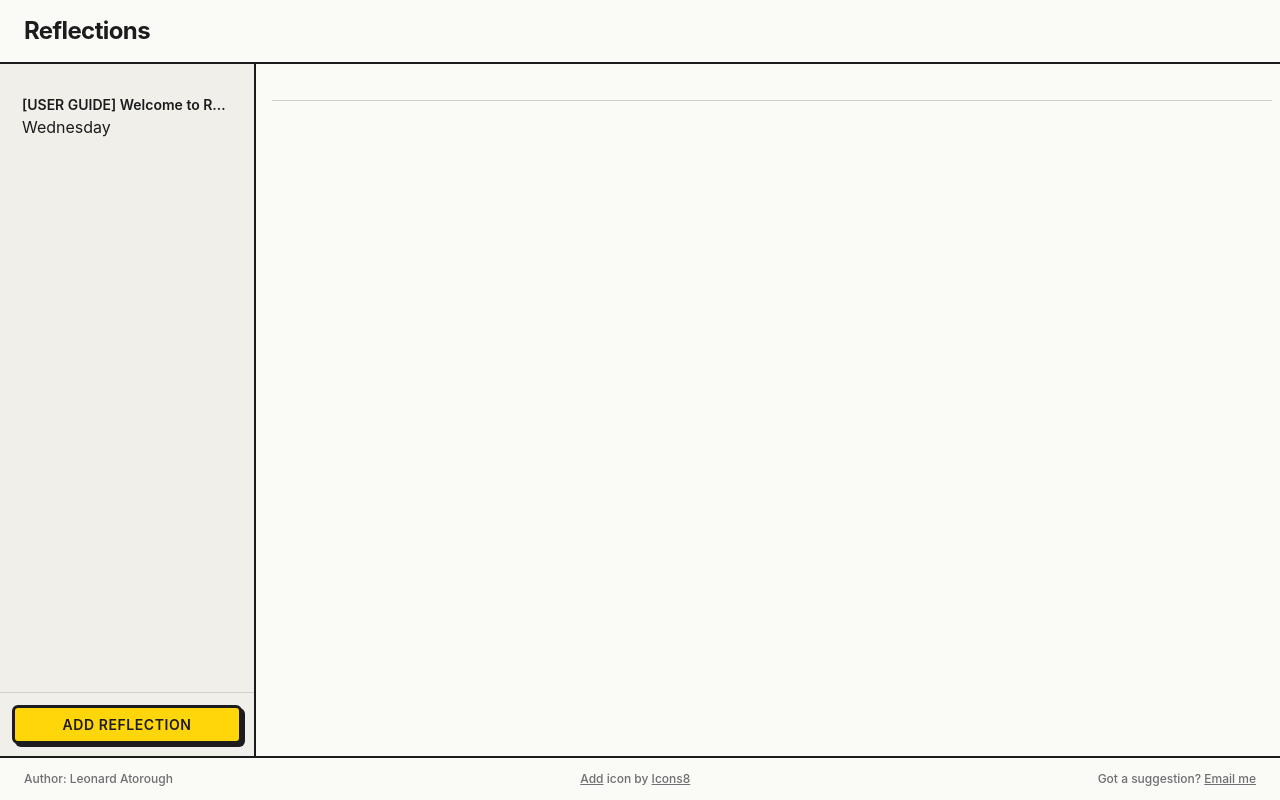
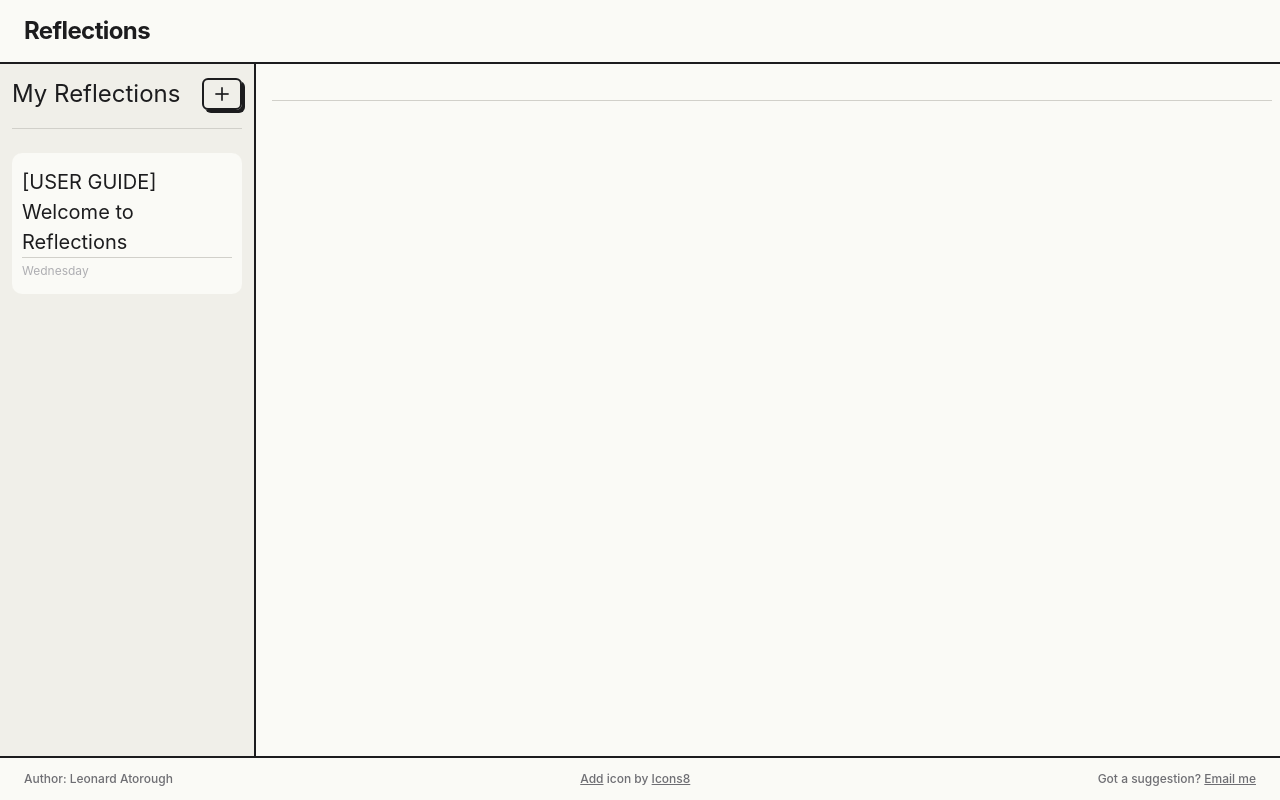
Before and after one commit to Leonard-Atorough/reflections-app, a React (Vite) app: page / in a window 1280 px wide. Built offline with nearby package versions, Linux system fonts and the light colour scheme.

Commit message:
Implement ReflectionsMenu and MenuItem components with styling; add tests for both components; refactor Aside and Header to integrate new components; update Button styles for size variations.

```diff
--- a/src/components/Reflection/ReflectionItem.module.css
+++ b/src/components/Reflection/ReflectionsMenu/MenuItem/MenuItem.module.css
@@ -1,6 +1,7 @@
 .reflectionItem {
   padding: var(--space-3) var(--space-2);
   border-radius: var(--radius-md);
+  background: var(--color-bg);
   border: var(--border-width) solid transparent;
   cursor: pointer;
   transition:
@@ -20,13 +21,13 @@
 }
 
 .reflectionTitle {
-  font-size: var(--text-sm);
-  font-weight: var(--weight-semibold);
+  font-size: var(--text-xl);
+  font-weight: var(--weight-normal);
   color: var(--color-text);
-  margin: 0;
-  overflow: hidden;
+  border-bottom: 1px solid var(--color-border-subtle);
+  /* overflow: hidden;
   text-overflow: ellipsis;
-  white-space: nowrap;
+  white-space: nowrap; */
 }
 
 .reflectionMeta {
--- a/src/components/Reflection/ReflectionItem.tsx
+++ b/src/components/Reflection/ReflectionsMenu/MenuItem/MenuItem.tsx
@@ -1,14 +1,14 @@
 import { useContext } from "react";
-import type { Reflection } from "../../types/Reflection";
-import styles from "./ReflectionItem.module.css";
-import { useFormattedDate } from "../../hooks/useFormattedDate";
-import { ReflectionsContext, UIContext } from "../../contexts";
+import type { Reflection } from "../../../../types/Reflection";
+import styles from "./MenuItem.module.css";
+import { useFormattedDate } from "../../../../hooks/useFormattedDate";
+import { ReflectionsContext, UIContext } from "../../../../contexts";
 
 type Props = {
   reflection: Reflection;
 };
 
-export function ReflectionItem({ reflection }: Props) {
+export function MenuItem({ reflection }: Props) {
   const { selectedId, setSelectedId } = useContext(ReflectionsContext);
   const { isEditing, setIsEditing, setSidebarVisible } = useContext(UIContext);
 
@@ -35,7 +35,7 @@ export function ReflectionItem({ reflection }: Props) {
       aria-selected={isSelected}
     >
       <h3 className={styles.reflectionTitle}>{reflection.title}</h3>
-      <div>{formattedUpdateDate}</div>
+      <div className={styles.reflectionMeta}>{formattedUpdateDate}</div>
     </li>
   );
 }
--- /dev/null
+++ b/src/components/Reflection/ReflectionsMenu/ReflectionsMenu.module.css
@@ -0,0 +1,8 @@
+.list {
+  list-style: none;
+  padding: 0;
+  margin: 0;
+  display: flex;
+  flex-direction: column;
+  gap: var(--space-3);
+}
--- /dev/null
+++ b/src/components/Reflection/ReflectionsMenu/ReflectionsMenu.tsx
@@ -0,0 +1,17 @@
+import type { Reflection } from "../../../types/Reflection";
+import { MenuItem } from "./MenuItem/MenuItem";
+import styles from "./ReflectionsMenu.module.css";
+
+type Props = {
+  reflections: Reflection[];
+};
+
+export function ReflectionsMenu({ reflections }: Props) {
+  return (
+    <ul role="listbox" aria-label="Reflections List" className={styles.list}>
+      {reflections.map((reflection) => (
+        <MenuItem key={reflection.id} reflection={reflection} />
+      ))}
+    </ul>
+  );
+}
--- a/src/components/ui/Button.module.css
+++ b/src/components/ui/Button.module.css
@@ -27,18 +27,6 @@
     transform: none;
     outline: none;
   }
-}
-
-.btn-icon {
-  display: inline-flex;
-  align-items: center;
-  justify-content: center;
-  padding: var(--space-2);
-  background-color: transparent;
-  border: var(--border-width) solid var(--color-border);
-  border-radius: var(--radius-sm);
-  box-shadow: var(--shadow-sm);
-  cursor: pointer;
 }
 
 .btn-outline {
@@ -79,3 +67,18 @@
     box-shadow: var(--shadow-sm);
   }
 }
+
+.btn-small {
+  padding: var(--space-1) var(--space-2);
+  font-size: var(--text-sm);
+}
+
+.btn-medium {
+  padding: var(--space-2) var(--space-4);
+  font-size: var(--text-md);
+}
+
+.btn-large {
+  padding: var(--space-3) var(--space-6);
+  font-size: var(--text-lg);
+}
--- a/src/components/ui/Button.tsx
+++ b/src/components/ui/Button.tsx
@@ -1,6 +1,7 @@
 import styles from "./Button.module.css";
 
 export type ButtonVariant = "primary" | "secondary" | "outline" | "danger";
+export type ButtonSize = "small" | "medium" | "large";
 
 const variantClassMap: Record<ButtonVariant, string> = {
   primary: styles["btn-primary"],
@@ -9,20 +10,24 @@ const variantClassMap: Record<ButtonVariant, string> = {
   danger: styles["btn-danger"],
 };
 
-export function Button({
-  variant,
-  children,
-  onClick,
-  className,
-}: {
+const sizeClassMap: Record<ButtonSize, string> = {
+  small: styles["btn-small"],
+  medium: styles["btn-medium"],
+  large: styles["btn-large"],
+};
+
+export interface ButtonProps {
   variant?: ButtonVariant;
+  size?: ButtonSize;
   children: React.ReactNode;
   onClick: (e: React.MouseEvent<HTMLButtonElement>) => void;
   className?: string;
-}) {
+}
+
+export function Button({ variant, children, onClick, className, size }: ButtonProps) {
   return (
     <button
-      className={`btn ${variantClassMap[variant || "primary"]} ${className || ""}`}
+      className={`btn ${variantClassMap[variant || "primary"]} ${sizeClassMap[size || "medium"]} ${className || ""}`}
       onClick={onClick}
     >
       {children}
--- a/src/layout/Aside.tsx
+++ b/src/layout/Aside.tsx
@@ -1,5 +1,5 @@
 import { useContext } from "react";
-import { ReflectionItem } from "../components/Reflection/ReflectionItem";
+import { ReflectionsMenu } from "../components/Reflection/ReflectionsMenu/ReflectionsMenu";
 import styles from "./Layout.module.css";
 import { ReflectionsContext, UIContext } from "../contexts";
 import { Button } from "../components/ui";
@@ -19,18 +19,23 @@ export function Aside() {
       className={`${styles.sidebar} ${sidebarVisible ? styles.active : ""}`}
       onClick={() => setIsEditing(false)}
     >
-      <div>
-        <ul role="listbox" aria-label="Reflections List">
-          {reflections.map((reflection) => {
-            return <ReflectionItem key={reflection.id} reflection={reflection} />;
-          })}
-        </ul>
-      </div>
-      <div className={styles.addButton}>
-
-        <Button variant="primary" onClick={handleAddButtonCLick}>
-          Add Reflection
-        </Button>
+      <div className={styles.sidebarContent}>
+        <div className={styles.sidebarHeader}>
+          <h2 className={styles.sidebarTitle}>My Reflections</h2>
+          <Button variant="outline" size="small" aria-label="Add Reflection" onClick={handleAddButtonCLick}>
+            <svg
+              xmlns="http://www.w3.org/2000/svg"
+              viewBox="0 0 24 24"
+              fill="currentColor"
+              width="20"
+              height="20"
+            >
+              <line x1="4" y1="12" x2="20" y2="12" stroke="currentColor" strokeWidth="2" />
+              <line x1="12" y1="4" x2="12" y2="20" stroke="currentColor" strokeWidth="2" />
+            </svg>
+          </Button>
+        </div>
+        <ReflectionsMenu reflections={reflections} />
       </div>
     </aside>
   );
--- a/src/layout/Header.tsx
+++ b/src/layout/Header.tsx
@@ -15,9 +15,10 @@ export function Header() {
 
   return (
     <header onClick={() => setIsEditing(false)} className={styles.header}>
-      <div className= {styles.headerTitle}>
+      <div className={styles.headerTitle}>
         <Button
           variant="outline"
+          size="small"
           onClick={() => setSidebarVisible(!sidebarVisible)}
           className={`btn ${styles.hamburgerMenu}`}
         >
@@ -28,7 +29,16 @@ export function Header() {
         <h1 className={styles.title}>Reflections</h1>
       </div>
       <Button variant="primary" onClick={handleAddButtonCLick} className={styles.addButton}>
-        Add Reflection
+        <svg
+          xmlns="http://www.w3.org/2000/svg"
+          viewBox="0 0 24 24"
+          fill="currentColor"
+          width="20"
+          height="20"
+        >
+          <line x1="4" y1="12" x2="20" y2="12" stroke="currentColor" strokeWidth="2" />
+          <line x1="12" y1="4" x2="12" y2="20" stroke="currentColor" strokeWidth="2" />
+        </svg>
       </Button>
     </header>
   );
--- a/src/layout/Layout.module.css
+++ b/src/layout/Layout.module.css
@@ -54,26 +54,18 @@
 /* ── Hamburger ──────────────────────────────────────────── */
 .hamburgerMenu {
   flex-direction: column;
-  gap: var(--space-1);
-  padding: var(--space-2);
-  background-color: transparent;
-  border: var(--border-width) solid var(--color-border);
-  border-radius: var(--radius-sm);
-  box-shadow: var(--shadow-sm);
-  width: 2.5rem;
+  gap: var(--space-2);
+  width: 3rem;
   height: auto;
-  transition:
-    box-shadow var(--ease-fast),
-    transform var(--ease-fast);
 
-  &:hover {
+  /* &:hover {
     box-shadow: none;
     transform: translate(2px, 2px);
-  }
+  } */
 
   > .bar {
     display: block;
-    height: 3px;
+    height: 4px;
     width: 100%;
     border-radius: 2px;
     background-color: var(--color-border);
@@ -103,21 +95,27 @@ footer {
   border-right: var(--border);
   overflow: hidden;
 
-  > div:first-child {
+  > .sidebarContent {
     flex: 1;
     min-height: 0;
+    display: flex;
+    flex-direction: column;
     overflow-y: auto;
-    padding: var(--space-4) var(--space-3);
-  }
+    padding: var(--space-3);
+    gap: var(--space-6);
 
-  > .addButton {
-    padding: var(--space-3);
-    border-top: var(--border-subtle);
-    display: flex;
-    justify-content: stretch;
+    > .sidebarHeader {
+      display: flex;
+      align-items: center;
+      justify-content: space-between;
+      font-size: var(--text-md);
+      color: var(--color-text);
+      padding-bottom: var(--space-4);
+      border-bottom: var(--border-subtle);
 
-    > button {
-      width: 100%;
+      > .sidebarTitle {
+        font-weight: var(--weight-normal);
+      }
     }
   }
 
@@ -127,11 +125,10 @@ footer {
     left: 0;
     bottom: 0;
     z-index: 100;
-    max-width: 280px;
+    max-width: 100vw;
     width: 0;
     overflow: hidden;
     opacity: 0;
-    border-radius: 0 var(--radius-xl) var(--radius-xl) 0;
     border-left: none;
     transition:
       width var(--ease-base),
@@ -145,7 +142,7 @@ footer {
 
   @media only screen and (max-width: 600px) {
     &.active {
-      width: 80vw;
+      width: 100vw;
     }
   }
 }
```
Also changed, not shown: 2 other files (tests, documents, lock files or other folders).
